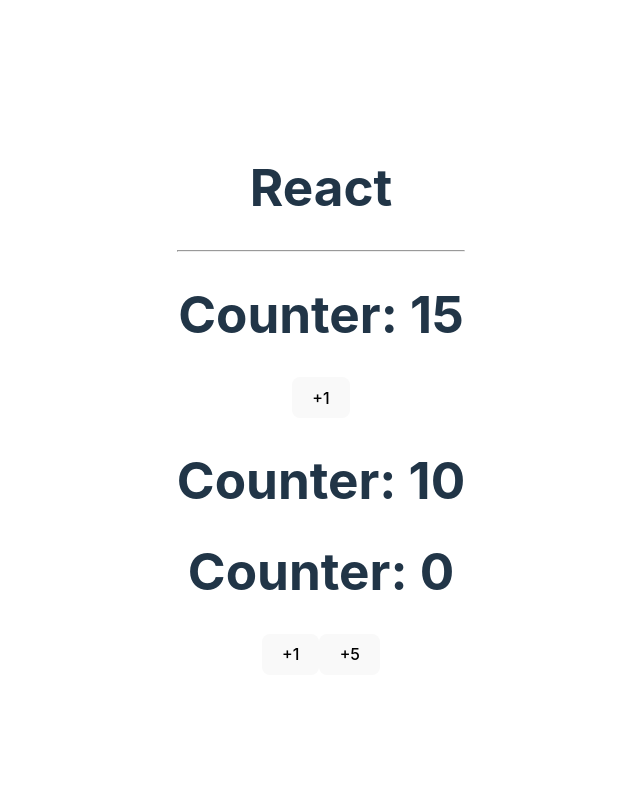
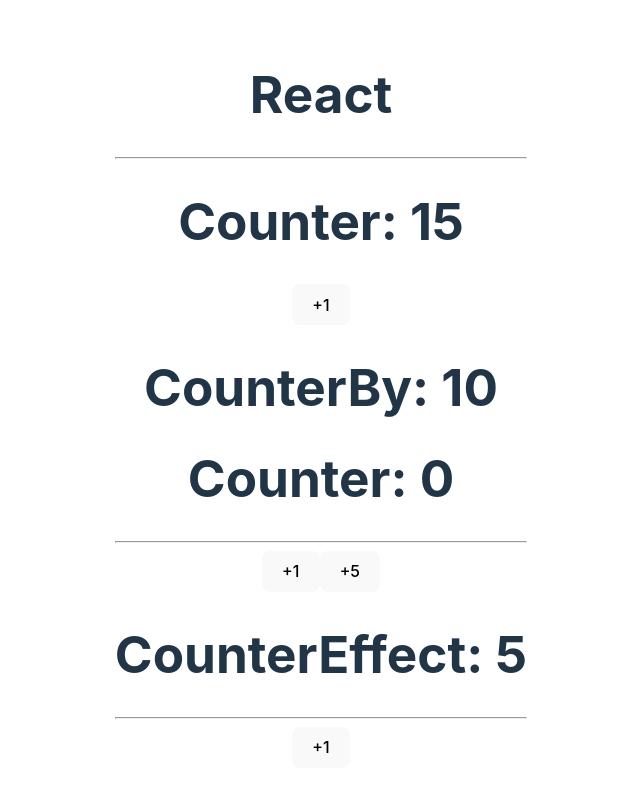
Before and after one commit to EricRusinque/bases-react-with-ts, a React (Vite) app: page / in a window 1280 px wide. Shown: the top 792 px of the page, without its empty margins (319-959 px from the left). Built offline with nearby package versions, Linux system fonts and the light colour scheme.

Commit message:
UseEffect

```diff
--- a/src/App.tsx
+++ b/src/App.tsx
@@ -3,6 +3,7 @@
 import './App.css'
 import { Counter } from './bases/Counter'
 import { CounterBy } from './bases/CounterBy';
+import { CounterEffect } from './bases/CounterEffect';
 function App() {
 
   return (
@@ -11,6 +12,7 @@
       <hr/>
       <Counter initialValue={ 15 } />
       <CounterBy/>
+      <CounterEffect/>
     </>
   )
 }
--- a/src/bases/CounterBy.tsx
+++ b/src/bases/CounterBy.tsx
@@ -29,8 +29,9 @@
 
     return (
         <>
-            <h1>Counter: { counter }</h1>
+            <h1>CounterBy: { counter }</h1>
             <h1>Counter: { clicks }</h1>
+            <hr/>
             <button
                 onClick={ () => handleClick(1) }
             >
--- /dev/null
+++ b/src/bases/CounterEffect.tsx
@@ -0,0 +1,36 @@
+import React, { useEffect } from 'react'
+import { useState } from 'react';
+
+
+const MAXIMUN_COUNT = 10;
+
+
+export const CounterEffect = () => {
+
+
+    const [ counter, setCounter ] = useState( 5 );
+
+    const handleClick = () => {
+        setCounter( prev => Math.min( prev + 1, MAXIMUN_COUNT));
+    }
+
+    useEffect( () => {
+
+        if( counter <= 10 ) return;
+
+        console.log('%cSe llego al valor maximo','color:red; background-color:black');
+
+    },[ counter ]);
+
+    return (
+        <>
+            <h1>CounterEffect: { counter }</h1>
+            <hr/>
+            <button
+                onClick={ handleClick }
+            >
+                +1
+            </button>
+        </>
+  )
+}
```
